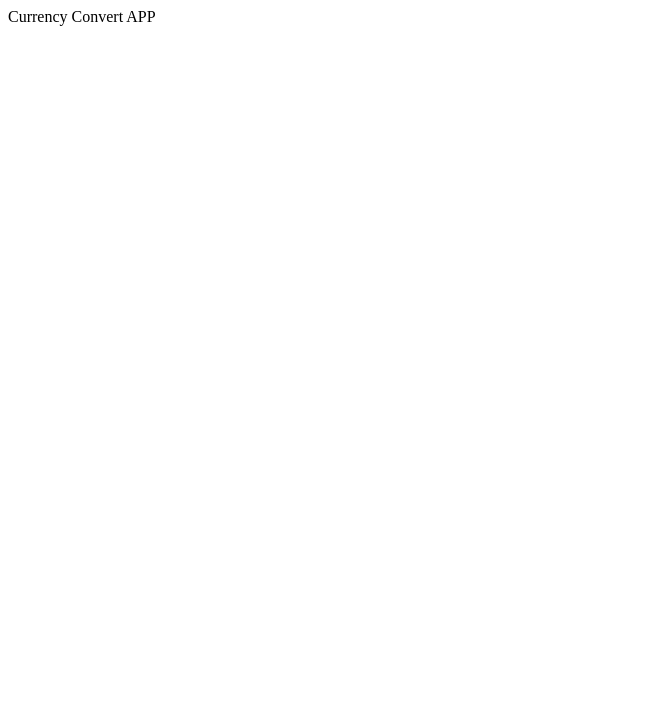
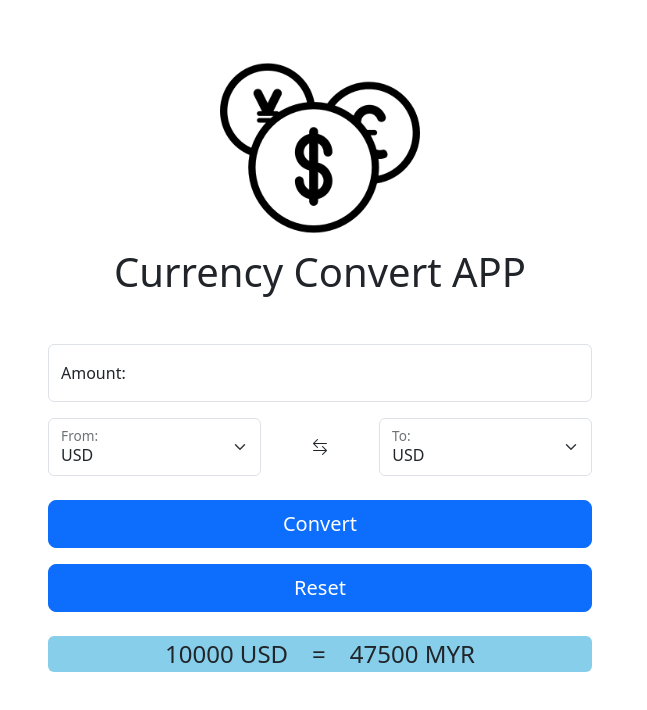
Before and after one commit to JesperCheong/Currency-Converter-App, a plain HTML site: page index.html in a window 1280 px wide. Shown: the whole page, without its empty margins (0-647 px from the left). Drawn offline with nearby package versions, Linux system fonts and the light colour scheme; no server answers.

Commit message:
Added html and css

```diff
--- /dev/null
+++ b/api-key.js
@@ -0,0 +1 @@
+export const apiKey = "75ecfe5ea43c6bf69b25929b";
--- a/index.html
+++ b/index.html
@@ -6,10 +6,80 @@
   <meta name="viewport" content="width=device-width">
   <title>Currency Converter App</title>
   <link href="style.css" rel="stylesheet" type="text/css" />
+  <link href="https://cdn.jsdelivr.net/npm/bootstrap@5.3.3/dist/css/bootstrap.min.css" rel="stylesheet"
+    integrity="sha384-QWTKZyjpPEjISv5WaRU9OFeRpok6YctnYmDr5pNlyT2bRjXh0JMhjY6hW+ALEwIH" crossorigin="anonymous">
+  <script src="https://cdn.jsdelivr.net/npm/bootstrap@5.3.3/dist/js/bootstrap.bundle.min.js"
+    integrity="sha384-YvpcrYf0tY3lHB60NNkmXc5s9fDVZLESaAA55NDzOxhy9GkcIdslK1eN7N6jIeHz"
+    crossorigin="anonymous"></script>
+  <link rel="stylesheet" href="https://cdn.jsdelivr.net/npm/bootstrap-icons@1.11.3/font/bootstrap-icons.min.css">
 </head>
 
 <body>
-  Currency Convert APP
+  <div class="row m-0">
+    <!-- VERSION 1 -->
+    <div class="col-md-6 p-0">
+      <div class="text-center my-5">
+        <img src="./img/currencies.png" width="200px">
+        <h1>Currency Convert APP</h1>
+      </div>
+
+      <div class="container px-lg-5">
+        <div class="form-floating my-3">
+          <input type="number" class="form-control" placeholder="Enter an amount" id="amountInput"></input>
+          <label for="amountInput">Amount:</label>
+        </div>
+
+        <div class="row text-center align-items-center my-3">
+          <div class="col-sm-5">
+            <div class="form-floating">
+              <select class="form-select" id="fromSelect">
+                <option value="1">USD</option>
+                <option value="2">MYR</option>
+                <option value="3">SGD</option>
+              </select>
+              <label for="formSelect">From:</label>
+            </div>
+          </div>
+          <div class="col-sm-2 my-3">
+            <i class="bi bi-arrow-left-right"></i>
+          </div>
+          <div class="col-sm-5">
+            <div class="form-floating">
+              <select class="form-select" id="toSelect">
+                <option value="1">USD</option>
+                <option value="2">MYR</option>
+                <option value="3">SGD</option>
+              </select>
+              <label for="toSelect">To:</label>
+            </div>
+          </div>
+        </div>
+
+        <div class="d-grid gap-3 mt-4">
+          <button class="btn btn-primary btn-lg" type="button">Convert</button>
+          <button class="btn btn-primary btn-lg" type="button">Reset</button>
+        </div>
+
+        <div class="result1 rounded my-4">
+          <div class="row justify-content-center align-items-center">
+            <div class="col-auto">10000 USD</div>
+            <div class="col-auto">=</div>
+            <div class="col-auto">47500 MYR</div>
+          </div>
+        </div>
+
+
+      </div>
+
+
+
+
+    </div>
+    <!-- VERSION 2 -->
+    <div class="col-md-6 p-0">
+
+    </div>
+  </div>
 
 
 
@@ -21,7 +91,10 @@
 
 
 
-  <script src="script.js"></script>
+
+
+  <script type="module" src="./script.js"></script>
+  <script src="./script-v1.js"></script>
 
   <!--
   This script places a badge on your repl's full-browser view back to your repl's cover
--- /dev/null
+++ b/script-v1.js
@@ -0,0 +1 @@
+import {currenciesCode} from "./currencies-code.js";
--- a/script.js
+++ b/script.js
@@ -1,6 +1,9 @@
+// any changes to api key will be done in another js file
+import {apiKey} from "./api-key.js";
+
 async function fetchRate() {
   try {
-    const response = await fetch("https://v6.exchangerate-api.com/v6/75ecfe5ea43c6bf69b25929b/latest/USD");
+    const response = await fetch(`https://v6.exchangerate-api.com/v6/${apiKey}/latest/USD`);
     const data = await response.json();
     if (data.result === "success") {
       console.log("data fetched from API");
--- a/style.css
+++ b/style.css
@@ -2,3 +2,9 @@ html {
   height: 100%;
   width: 100%;
 }
+
+.result1 {
+  font-size: 1.5em;
+  font-weight: 500;
+  background-color: skyblue;
+}
```
Also changed, not shown: currencies-code.js (added, +18 -0 lines), img/currencies.png (added).
